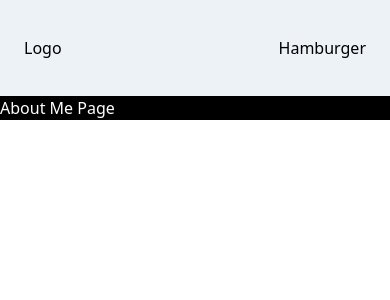
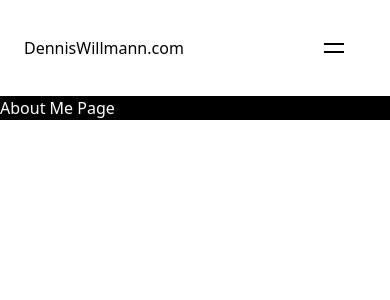
Before and after one commit to dewil-official/dennis-willmann-com, a Next.js app: page /about-me in a window 390 px wide. Shown: the top 300 px of the page. Built offline with nearby package versions, Linux system fonts and the light colour scheme.

Commit message:
Added hamburger menu

```diff
--- /dev/null
+++ b/components/clickable/Hamburger.tsx
@@ -0,0 +1,26 @@
+import React, { Dispatch, SetStateAction } from "react";
+import { Cross as HamburgerButton } from "hamburger-react";
+
+export default function Hamburger(props: {
+  isOpen: boolean;
+  setOpen: Dispatch<SetStateAction<boolean>>;
+}) {
+  return (
+    <div
+      className="h-16 w-16 hover:bg-gray-200 cursor-pointer flex flex-row justify-center items-center rounded"
+      onClick={toggle}
+    >
+      <HamburgerButton
+        size={20}
+        toggled={props.isOpen}
+        toggle={props.setOpen}
+        direction="left"
+        label="Show menu"
+      />
+    </div>
+  );
+
+  function toggle() {
+    props.setOpen(!props.isOpen);
+  }
+}
--- /dev/null
+++ b/components/layout/Menu.tsx
@@ -0,0 +1,13 @@
+import React from "react";
+
+export default function Menu(props: { isOpen: boolean }) {
+  return (
+    <div
+      className={`fixed right-0 h-full w-42 bg-white ${
+        props.isOpen ? "" : "hidden"
+      }`}
+    >
+      x
+    </div>
+  );
+}
--- a/components/layout/Navbar.tsx
+++ b/components/layout/Navbar.tsx
@@ -1,12 +1,16 @@
-import React from "react";
+import React, { Dispatch, SetStateAction } from "react";
+import Hamburger from "../clickable/Hamburger";
 import Container from "./Container";
 
-export default function Navbar() {
+export default function Navbar(props: {
+  isOpen: boolean;
+  setOpen: Dispatch<SetStateAction<boolean>>;
+}) {
   return (
-    <div className="w-full h-24 bg-gray-200">
+    <div className="w-full h-24 bg-white bg-opacity-50 backdrop-filter backdrop-blur-md fixed">
       <Container className="flex flex-row items-center justify-between h-full">
-        <div>Logo</div>
-        <div>Hamburger</div>
+        <div>DennisWillmann.com</div>
+        <Hamburger isOpen={props.isOpen} setOpen={props.setOpen} />
       </Container>
     </div>
   );
--- a/pages/_app.tsx
+++ b/pages/_app.tsx
@@ -1,12 +1,17 @@
 import "../styles/index.css";
 import { AppProps } from "next/dist/next-server/lib/router/router";
 import Navbar from "../components/layout/Navbar";
+import { useState } from "react";
 
 function WebApp({ Component, pageProps }: AppProps) {
+  const [isMenuOpen, setMenuOpen] = useState(false);
+
   return (
     <>
-      <Navbar />
-      <Component {...pageProps} />
+      <Navbar isOpen={isMenuOpen} setOpen={setMenuOpen} />
+      <div className="pt-24">
+        <Component {...pageProps} />
+      </div>
     </>
   );
 }
--- a/pages/index.tsx
+++ b/pages/index.tsx
@@ -1,5 +1,6 @@
 import Error from "next/error";
 import { useRouter } from "next/router";
+import { useState } from "react";
 import Hero from "../components/sections/Hero";
 import { getClient, urlFor, usePreviewSubscription } from "../utils/sanity";
 
--- a/tailwind.config.js
+++ b/tailwind.config.js
@@ -13,5 +13,5 @@ module.exports = {
     },
   },
   variants: {},
-  plugins: [],
+  plugins: [require("@tailwindcss/aspect-ratio")],
 };
```
Also changed, not shown: package.json (+6 -1 lines), 2 other files (tests, documents, lock files or other folders).
